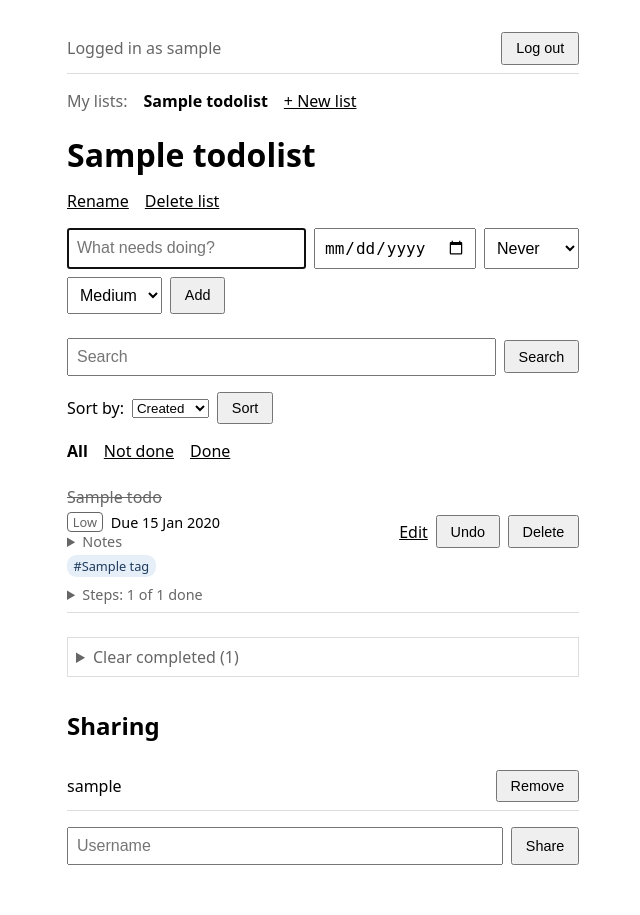
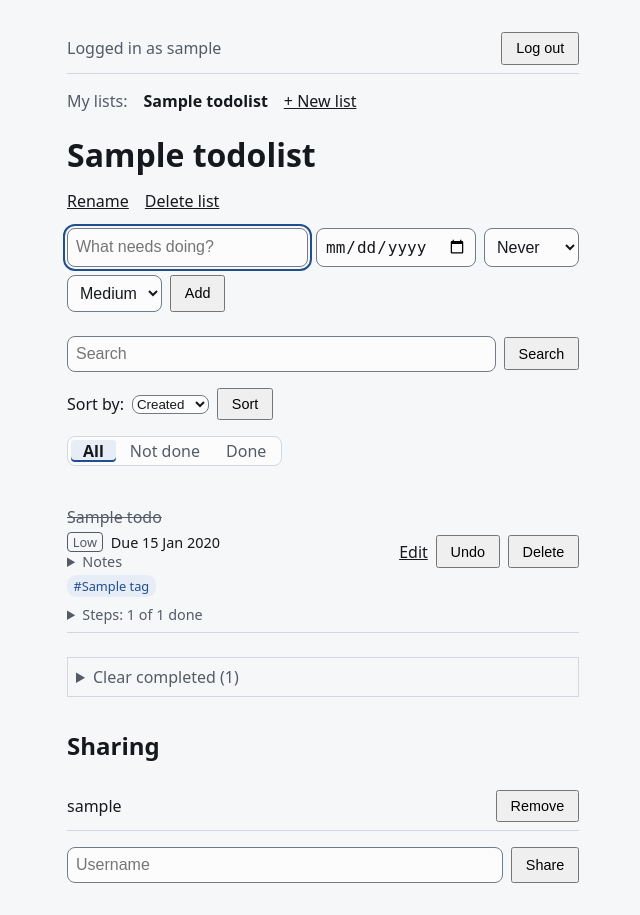
Before and after one commit to Compiledex/anyone-can-build-todo, a Django app: page /lists/1/ in a window 1280 px wide. Shown: the whole page, without its empty margins (317-957 px from the left). Before the commit the page ends 865 px from the top, so only its background shows below. Run offline with Django 5.2, Linux system fonts and the light colour scheme; a user stored in the database is signed in; tables that the repository leaves empty hold one stand-in row (values such as "Sample post").

Commit message:
Use the shared tokens in the app
base.html now loads tokens.css (the same colors, font and sizes as the landing,
login and sign-up pages), then app.css. tokens.css gets the tokens the app
needs: --danger-hover, --on-danger, --danger-bg, --priority-high, --tag-text,
--drag-bg (light and dark), --radius-label, two button heights and --ease. No
existing value changes. app.css uses --danger for overdue, --band for tags,
gives fields a --control edge (red when invalid), a focus ring in the accent
color, and a 2px accent line under the current filter.

The color test now also checks a link, the meta line, the Add button, an error,
a field's edge, the focus ring and the current filter's line.

Co-Authored-By: Claude Opus 5.5 <noreply@anthropic.com>

```diff
--- a/todos/static/todos/app.css
+++ b/todos/static/todos/app.css
@@ -1,18 +1,25 @@
 /* The look of the logged-in app pages (base.html and the pages that extend it).
-   The colors are tokens; for now they are set in base.html. */
+   base.html loads tokens.css (the colors, sizes and font, shared with the landing,
+   login and sign-up pages), then this file. This file sets no token: it only uses
+   them with var(). It never loads site.css (the visitor pages' CSS). */
 
-body { font-family: system-ui, sans-serif; max-width: 32rem; margin: 2rem auto; padding: 0 1rem;
+body { font-family: var(--font); max-width: 32rem; margin: 2rem auto; padding: 0 1rem;
        background: var(--bg); color: var(--text); }
 a { color: var(--text); }
 nav.lists { margin: 1rem 0; }
 nav.lists .menu { display: flex; flex-wrap: wrap; gap: 0.25rem 1rem; margin: 0 0 0.5rem; }
 .menu-label, .muted { color: var(--muted); }
 nav.lists a[aria-current="page"], nav.filter a[aria-current="page"] { font-weight: bold; text-decoration: none; }
-nav.filter { display: flex; flex-wrap: wrap; gap: 0.25rem 1rem; margin-bottom: 1rem; }
+nav.filter { display: inline-flex; flex-wrap: wrap; gap: 2px; padding: 3px; margin-bottom: 1rem;
+             background: var(--surface); border: 1px solid var(--border); border-radius: var(--radius); }
+nav.filter a { padding: 0 0.75rem; border-radius: var(--radius-label); color: var(--muted); text-decoration: none; }
+/* The fill alone is too faint (1.2 : 1), so the current one also gets an accent line. */
+nav.filter a[aria-current="page"] { background: var(--band); color: var(--text);
+                                    box-shadow: inset 0 -2px 0 var(--accent); }
 .list-actions { display: flex; gap: 1rem; margin-top: -0.5rem; }
 .messages { margin-bottom: 1rem; }
 .message { margin: 0 0 0.5rem; padding: 0.5rem; border: 1px solid var(--border); }
-.errorlist { list-style: none; padding: 0; margin: 0 0 0.5rem; }
+.errorlist { list-style: none; padding: 0; margin: 0 0 0.5rem; color: var(--danger); font-weight: 600; }
 header.site { display: flex; justify-content: space-between; align-items: center; gap: 0.5rem;
               padding-bottom: 0.5rem; border-bottom: 1px solid var(--border); color: var(--muted); }
 form.account div, form.edit div { margin-bottom: 0.75rem; }
@@ -20,6 +27,12 @@ form.account label, form.edit label { display: block; margin-bottom: 0.25rem; }
 form.account input, form.edit input { box-sizing: border-box; width: 100%; padding: 0.5rem; font-size: 1rem; }
 form.account .helptext, form.account .helptext ul { color: var(--muted); font-size: 0.85rem; }
 form.add { display: flex; flex-wrap: wrap; gap: 0.5rem; margin-bottom: 1.5rem; }
+/* Fields: a --control edge (3 : 1 on the page), red when invalid. */
+input:not([type=hidden]), select, textarea { border: 1px solid var(--control); border-radius: var(--radius);
+                           background: var(--surface); color: var(--text); }
+[aria-invalid="true"] { border-color: var(--danger); }
+/* Focus: only the outline, in the accent color. */
+:focus-visible { outline: 2px solid var(--accent); outline-offset: 2px; }
 form.add input { flex: 1; padding: 0.5rem; font-size: 1rem; }
 form.add input[type=date] { flex: 0 0 auto; }
 form.add select { padding: 0.5rem; font-size: 1rem; }
@@ -45,8 +58,8 @@ ul.members > li > .title { flex: 1; min-width: 0; }
 .notes p { margin: 0.25rem 0 0; overflow-wrap: anywhere; }
 li .tags { display: flex; flex-wrap: wrap; gap: 0.25rem; margin-top: 0.25rem; }
 .tag { font-size: 0.8rem; padding: 0.1rem 0.4rem; border-radius: 0.6rem;
-       background: var(--tag-bg); color: var(--tag-text); white-space: nowrap; }
-.overdue time, .overdue-label { color: var(--overdue); }
+       background: var(--band); color: var(--tag-text); white-space: nowrap; }
+.overdue time, .overdue-label { color: var(--danger); }
 li.done .title { text-decoration: line-through; color: var(--muted); }
 /* Steps. Only .step-title is crossed out, so a done to-do does not cross out its steps. */
 details.steps { flex-basis: 100%; font-size: 0.9rem; }
--- a/todos/static/todos/tokens.css
+++ b/todos/static/todos/tokens.css
@@ -1,5 +1,5 @@
 /* The design tokens: the ONE place that sets colors, sizes and the font for the pages
-   a visitor sees (landing, login, sign-up), and later for the app. Only `:root` blocks
+   a visitor sees (landing, login, sign-up) and for the app (base.html, app.css). Only `:root` blocks
    here, no other selectors. site.css and every page's own CSS only use these with var().
 
    The page follows the system's light or dark mode. One accent color (a calm blue), one
@@ -23,10 +23,21 @@
   --on-accent: #f6f7f9; /* text on --accent */
   --danger: #b42318; /* error text and the edge of a field with an error */
 
+  /* Added for the app */
+  --danger-hover: #912018; /* a danger button on hover */
+  --on-danger: #f6f7f9; /* text on --danger */
+  --danger-bg: #fbeceb; /* an error message; a quiet Delete on hover and focus */
+  --priority-high: #8a4b00; /* the High priority label; not red, so not "overdue" */
+  --tag-text: #1f4f8f; /* tag text, on --band */
+  --drag-bg: #e6edf6; /* the to-do row being dragged */
+
   /* Sizes */
-  --radius: 8px; /* everything that is rounded */
+  --radius: 8px; /* everything you click or type into, and boxes */
+  --radius-label: 4px; /* small labels under 24px tall: priority, tag, filter link */
   --control-height: 48px; /* buttons and fields */
-  --control-height-small: 40px; /* small buttons, like in the header */
+  --control-height-small: 40px; /* small buttons, like in the header; the app's fields */
+  --control-height-compact: 32px; /* the app's row, step and header buttons */
+  --control-height-touch: 44px; /* the same buttons, under a finger */
   --space-1: 0.25rem;
   --space-2: 0.5rem;
   --space-3: 0.75rem;
@@ -38,6 +49,9 @@
 
   /* Font: the system's own sans-serif, nothing to download. */
   --font: system-ui, -apple-system, "Segoe UI", Roboto, "Helvetica Neue", sans-serif;
+
+  /* Motion: every transition, short and calm. */
+  --ease: 150ms ease-out;
 }
 
 @media (prefers-color-scheme: dark) {
@@ -53,5 +67,11 @@
     --accent-hover: #b0cbf2;
     --on-accent: #0e1013;
     --danger: #ff8f85;
+    --danger-hover: #ffb0a8;
+    --on-danger: #0e1013;
+    --danger-bg: #2a1716;
+    --priority-high: #f0b46a;
+    --tag-text: #b0cbf2;
+    --drag-bg: #172231;
   }
 }
--- a/todos/templates/base.html
+++ b/todos/templates/base.html
@@ -6,35 +6,7 @@
   <meta name="color-scheme" content="light dark">
   <title>{% block title %}To-do list{% endblock %}</title>
   <link rel="icon" href="data:,">
-  <style>
-    /* Colors. The page follows the system's light or dark mode. Every new color needs a dark
-       value too, with at least 4.5 : 1 contrast on --bg in both modes (WCAG AA). */
-    :root {
-      color-scheme: light dark;
-      --bg: #ffffff;
-      --text: #000000;
-      --muted: #666666;
-      --border: #dddddd;
-      --overdue: #b00020;
-      --priority-high: #a14a00;
-      --tag-bg: #e6eef8;
-      --tag-text: #1d3b5c;
-      --drag-bg: #eef3fa;
-    }
-    @media (prefers-color-scheme: dark) {
-      :root {
-        --bg: #121212;
-        --text: #e8e8e8;
-        --muted: #a0a0a0;
-        --border: #3a3a3a;
-        --overdue: #ff6b6b;
-        --priority-high: #ffb366;
-        --tag-bg: #233447;
-        --tag-text: #cfe1f5;
-        --drag-bg: #1f2a36;
-      }
-    }
-  </style>
+  <link rel="stylesheet" href="{% static 'todos/tokens.css' %}">
   <link rel="stylesheet" href="{% static 'todos/app.css' %}">
 </head>
 <body>
```
Also changed, not shown: accounts/tests/integration/test_auth_pages.py (+7 -2 lines), todos/tests/cuj/test_journeys.py (+60 -1 lines), todos/tests/unit/test_tokens_css.py (+16 -1 lines).
